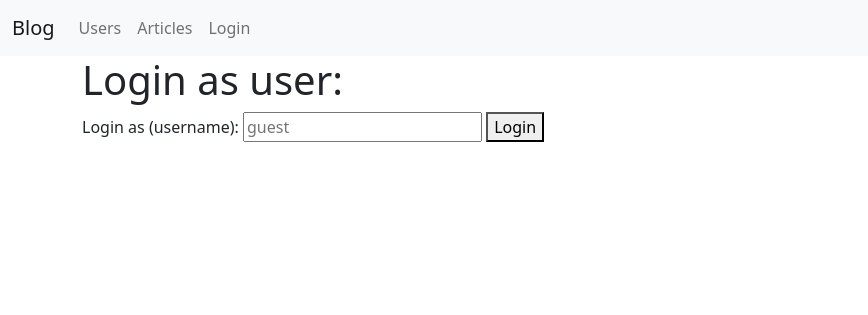
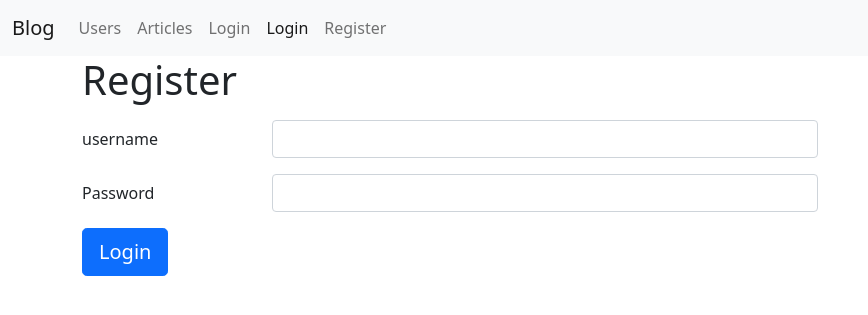
Before and after one commit to AlexandReznik/newsportal, a Flask app: page /auth/login/ in a window 1280 px wide. Shown: the top 315 px of the page, without its empty margins (0-868 px from the left). Run offline with Flask 3, Linux system fonts and the light colour scheme; some libraries are stand-ins or nearby versions.

Commit message:
Registr, login, logout forms added

```diff
--- a/blog/forms/user.py
+++ b/blog/forms/user.py
@@ -29,3 +29,15 @@ class RegistrationForm(UserBaseForm):
     )
     confirm = PasswordField("Repeat Password")
     submit = SubmitField("Register")
+
+
+class LoginForm(FlaskForm):
+    username = StringField(
+        "username",
+        [validators.DataRequired()],
+    )
+    password = PasswordField(
+        "Password",
+        [validators.DataRequired()],
+    )
+    submit = SubmitField("Login")
--- a/blog/templates/auth/login.html
+++ b/blog/templates/auth/login.html
@@ -1,23 +1,25 @@
 {% extends 'base.html' %}
+{% from "macro/formhelpers.html" import render_field %}
 {% block title %}
-Login as
+Register
 {% endblock %}
 {% block body %}
-<h1>Login as user:</h1>
+<h1>Register</h1>
 {% if error %}
-<div class="alert alert-danger" role="alert">
+<div class="alert alert-danger">
 {{ error }}
 </div>
 {% endif %}
-<form method="post">
-<label for="input-username">Login as (username):</label>
-<input
-id="input-username"
-type="text"
-name="username"
-placeholder="guest"
-required
->
-<button type="submit">Login</button>
+<form method="POST">
+{# csrf protection #}
+{{ form.csrf_token() }}
+{# show inputs #}
+{% for field in ['username', 'password'] %}
+{{ render_field(form[field]) }}
+{% endfor %}
+{# submit #}
+<div>
+{{ form.submit(class="btn btn-primary btn-lg") }}
+</div>
 </form>
 {% endblock %}
--- a/blog/templates/navbar.html
+++ b/blog/templates/navbar.html
@@ -8,20 +8,19 @@
     </button>
     <div class="collapse navbar-collapse" id="navbarNavAltMarkup">
     <div class="navbar-nav">
-    {% for (endpoint, label) in [('users_app.list', 'Users'), ('articles_app.list', 'Articles')] %}<a href="{{ url_for(endpoint) }}"
-    class="nav-link {% if request.endpoint == endpoint -%}active{%- endif %}"
-    >
-    {{ label }}
-    </a>
-    {%endfor%}
+        {% for (endpoint, label) in [('users_app.list', 'Users'), ('articles_app.list', 'Articles')] %}
+            <a href="{{ url_for(endpoint) }}"class="nav-link {% if request.endpoint == endpoint -%}active{%- endif %}">{{ label }}</a>
+        {%endfor%}
+
         {% if current_user.is_authenticated %}
-        <a class="nav-link" href="{{ url_for('auth_app.logout') }}">Logout</a>
+            <a class="nav-link" href="{{ url_for('auth_app.logout') }}">Logout</a>
         {% else %}
-        <a href="{{ url_for('auth_app.login') }}"
-        class="nav-link {% if request.endpoint == 'login' -%}active{%- endif %}">
-        Login
-        </a>
+            <a href="{{ url_for('auth_app.login') }}" class="nav-link {% if request.endpoint == 'login' -%}active{%- endif %}">Login</a>
         {% endif %}
+
+        {% for (endpoint, label) in [('auth_app.login', 'Login'), ('auth_app.register', 'Register')] %}
+            <a href="{{ url_for(endpoint) }}"class="nav-link {% if request.endpoint == endpoint -%}active{%- endif %}">{{ label }}</a>
+        {% endfor %}
     </div>
     </div>
     </div>
--- a/blog/views/auth.py
+++ b/blog/views/auth.py
@@ -4,12 +4,30 @@ from blog.models import User
 import blog
 from sqlalchemy.exc import IntegrityError
 from blog.models.database import db
-from blog.forms.user import RegistrationForm
+# from blog.forms.user import RegistrationForm
+from werkzeug.exceptions import NotFound
+from blog.forms.user import RegistrationForm, LoginForm
 
 auth_app = Blueprint("auth_app", __name__)
 login_manager = LoginManager()
 # login_manager.init_app(auth)
 login_manager.login_view = "auth_app.login"
+
+
+@auth_app.route("/login/", methods=["GET", "POST"], endpoint="login")
+def login():
+    if current_user.is_authenticated:
+        return redirect("/")
+    form = LoginForm(request.form)
+    if request.method == "POST" and form.validate_on_submit():
+        user = User.query.filter_by(username=form.username.data).one_or_none()
+        if user is None:
+            return render_template("auth/login.html", form=form, error="username doesn't exist")
+        if not user.validate_password(form.password.data):
+            return render_template("auth/login.html", form=form, error="invalid username or password")
+        login_user(user)
+        return redirect(url_for("index"))
+    return render_template("auth/login.html", form=form)
 
 
 @login_manager.user_loader
@@ -22,18 +40,11 @@ def unauthorized():
     return redirect(url_for("auth_app.login"))
 
 
-@auth_app.route("/login/", methods=["GET", "POST"], endpoint="login")
-def login():
-    if request.method == "GET":
-        return render_template("auth/login.html")
-    username = request.form.get("username")
-    if not username:
-        return render_template("auth/login.html", error="username not passed")
-    user = User.query.filter_by(username=username).one_or_none()
-    if user is None:
-        return render_template("auth/login.html", error=f"no user {username!r} found")
-    login_user(user)
-    return redirect(url_for("index"))
+@auth_app.route("/login-as/", methods=["GET", "POST"], endpoint="login-as")
+def login_as():
+    if not (current_user.is_authenticated and current_user.is_staff):
+        # non-admin users should not know about this feature
+        raise NotFound
 
 
 @auth_app.route("/logout/", endpoint="logout")
@@ -43,16 +54,16 @@ def logout():
     return redirect(url_for("index"))
 
 
-@auth_app.route("/secret/")
-@login_required
-def secret_view():
-    return "Super secret data"
+# @auth_app.route("/secret/")
+# @login_required
+# def secret_view():
+#     return "Super secret data"
 
 
 @auth_app.route("/register/", methods=["GET", "POST"], endpoint="register")
 def register():
     if current_user.is_authenticated:
-        return redirect("index")
+        return redirect("/")
 
     error = None
     form = RegistrationForm(request.form)
```
